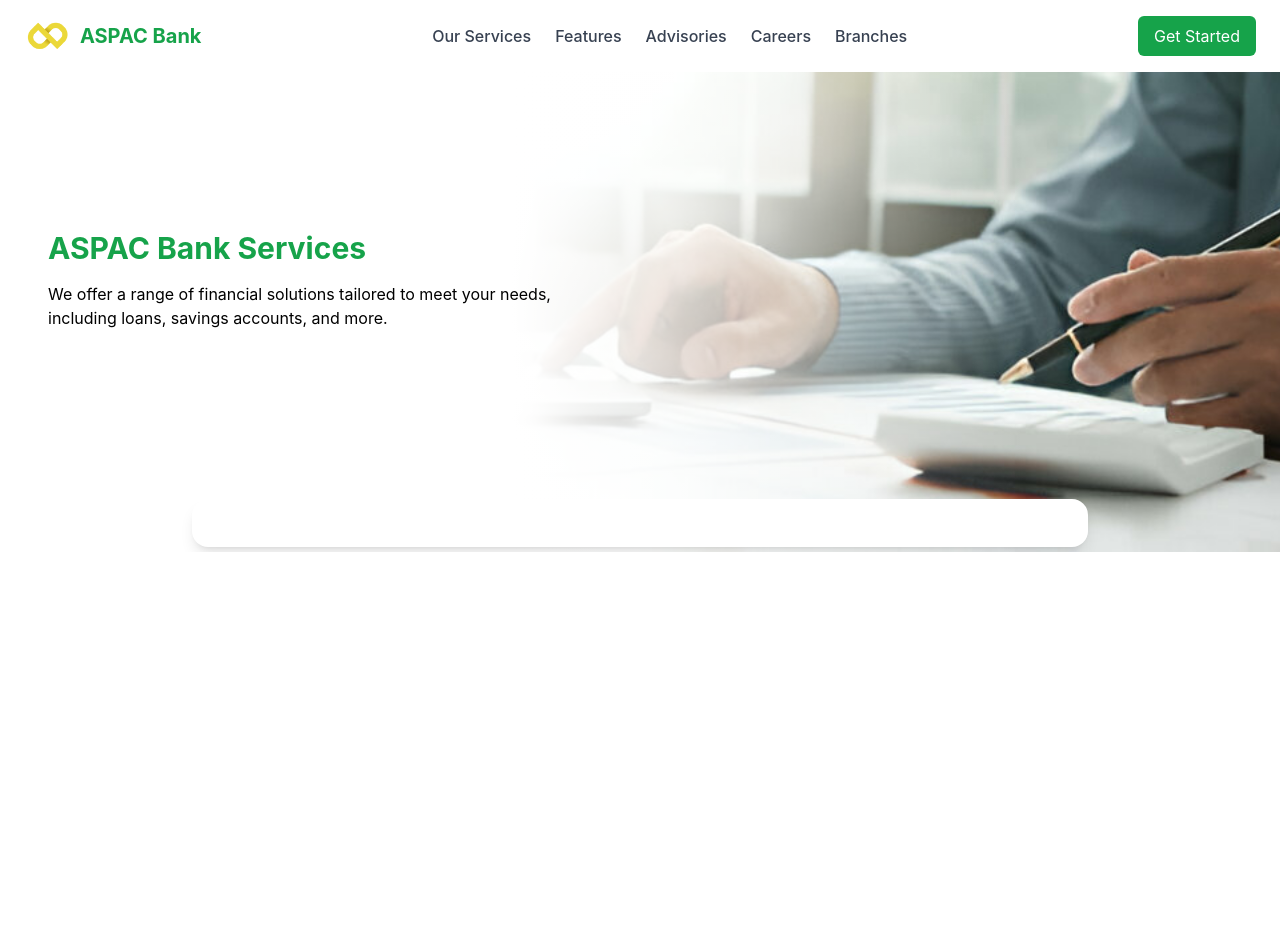
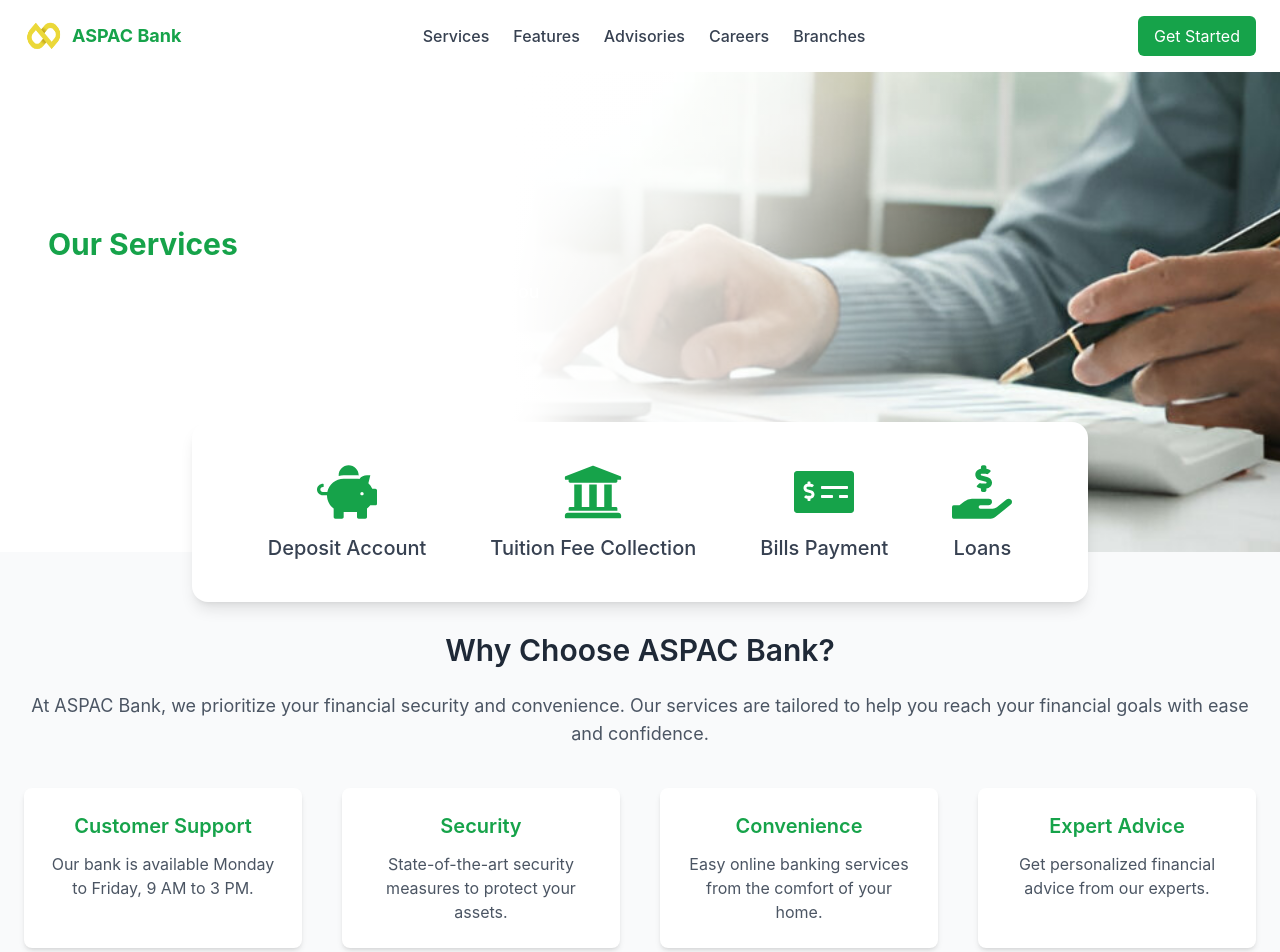
Before and after one commit to Christian-aspacbank/aspacbank, a React (Create React App) app: page /our-services in a window 1280 px wide. Shown: the top 952 px of the page. Before the commit the page ends 800 px from the top, so only its background shows below. Built offline with nearby package versions, Linux system fonts and the light colour scheme.

Commit message:
Updated website with new code

```diff
--- a/src/App.tsx
+++ b/src/App.tsx
@@ -7,6 +7,9 @@ import Features from "./Pages/Features";
 import Advisories from "./Pages/Advisories"; // Import the Advisories component
 import Careers from "./Pages/Careers";  // Import Careers page
 import Branches from "./Pages/Branches"; // Import Branches page
+import DepositAccount from "./Pages/DepositAccount"; // Import DepositAccount page
+import APDSLoanPage from './Pages/APDSLoanPage';  // Correct import path
+
 import "./index.css";
 
 const App: React.FC = () => {
@@ -21,7 +24,9 @@ const App: React.FC = () => {
           <Route path="/features" element={<Features />} />
           <Route path="/advisories" element={<Advisories />} />
           <Route path="/careers" element={<Careers />} />
-          <Route path="/branches" element={<Branches />} /> {/* Add the Branches route */}
+          <Route path="/branches" element={<Branches />} />
+          <Route path="/deposit-account" element={<DepositAccount />} /> {/* Add the DepositAccount route */}
+          <Route path="/apds-loan" element={<APDSLoanPage />} />
         </Routes>
       </div>
     </Router>
--- /dev/null
+++ b/src/Pages/APDSLoanPage.tsx
@@ -0,0 +1,48 @@
+import React from 'react';
+import { Link } from 'react-router-dom';
+
+const APDSLoanPage: React.FC = () => {
+  return (
+    <div className="w-full bg-gray-100 py-16 px-6 md:px-20">
+      <div className="max-w-5xl mx-auto bg-white shadow-xl rounded-lg overflow-hidden">
+        {/* Hero Section */}
+        <div className="w-full bg-gradient-to-r from-green-500 to-green-600 text-white text-center py-12 px-6">
+          <h2 className="text-4xl sm:text-5xl font-bold tracking-tight mb-4">
+            APDS Loan for Educators
+          </h2>
+          <p className="text-lg sm:text-xl opacity-80 mb-8">
+            The Automatic Payroll Deduction Scheme (APDS) Loan is designed specifically for hardworking teachers and school personnel. Fuel your educational mission with our flexible loan options.
+          </p>
+
+          {/* Apply Button */}
+          <Link
+            to="/apply-apds-loan"
+            className="bg-yellow-500 text-green-900 font-semibold py-3 px-8 rounded-full shadow-md transform transition duration-300 hover:scale-105 hover:bg-yellow-600 focus:ring-4 focus:ring-yellow-400"
+          >
+            Apply Now
+          </Link>
+        </div>
+
+        {/* Loan Details Section */}
+        <div className="px-6 py-8 sm:py-12">
+          <h3 className="text-2xl sm:text-3xl font-semibold text-gray-800 text-center mb-6">
+            Why Choose APDS Loan?
+          </h3>
+          <ul className="space-y-4 text-lg text-gray-700 sm:text-xl">
+            <li>🔹 Low interest rates exclusive to educators</li>
+            <li>🔹 Flexible payment terms up to 36 months</li>
+            <li>🔹 Quick and hassle-free loan approval process</li>
+            <li>🔹 Automatic salary deduction for easy payments</li>
+          </ul>
+        </div>
+
+        {/* Footer Section */}
+        <div className="bg-gray-200 py-6 text-center text-gray-600 text-sm sm:text-base">
+          <p>&copy; 2025 ASPAC Bank. All rights reserved.</p>
+        </div>
+      </div>
+    </div>
+  );
+};
+
+export default APDSLoanPage;
--- a/src/Pages/DepositAccount.tsx
+++ b/src/Pages/DepositAccount.tsx
@@ -4,9 +4,13 @@ import React from "react";
 const DepositAccount = () => {
   return (
     <div className="bg-gray-50 min-h-screen">
-      <div className="relative bg-green-600 text-white py-12">
+      <div
+  className="relative text-white py-12 bg-cover bg-center"
+  style={{ backgroundImage: 'url(/DepositAccount.jpg)' }}
+>
+
         <div className="container mx-auto text-center">
-          <h1 className="text-4xl font-bold mb-4">Deposit Account</h1>
+          <h1 className="text-4xl text-green-600  font-bold mb-4">Deposit Account</h1>
           <p className="text-lg max-w-2xl mx-auto">
             Secure, flexible, and tailored for your financial needs. Start saving today with ASPAC Bank's Deposit Account.
           </p>
@@ -15,8 +19,8 @@ const DepositAccount = () => {
 
       <div className="container mx-auto px-6 py-16">
         {/* Main Content */}
-        <div className="grid grid-cols-1 md:grid-cols-2 gap-12">
-          <div className="bg-white shadow-lg rounded-lg p-8">
+        <div className="grid grid-cols-1 md:grid-cols-2 gap-12" >
+          <div className="bg-white shadow-lg rounded-lg p-8" >
             <h2 className="text-3xl font-semibold text-green-600 mb-6">Why Choose Our Deposit Account?</h2>
             <p className="text-lg text-gray-700 mb-4">
               At ASPAC Bank, we provide a range of benefits with our Deposit Account to help you achieve your financial goals:
@@ -24,7 +28,6 @@ const DepositAccount = () => {
             <ul className="list-disc pl-6 text-gray-700">
               <li className="mb-2">Earn competitive interest rates on your balance.</li>
               <li className="mb-2">Free monthly account maintenance.</li>
-              <li className="mb-2">24/7 access to your account through online banking.</li>
               <li className="mb-2">Convenient mobile app for easy access and management.</li>
               <li className="mb-2">No minimum balance requirements.</li>
             </ul>
--- a/src/Pages/OurServices.tsx
+++ b/src/Pages/OurServices.tsx
@@ -1,6 +1,37 @@
 import React from "react";
 import { motion } from "framer-motion";
-import { FaHome, FaCar, FaCalculator, FaUsers } from "react-icons/fa";
+import { Link } from "react-router-dom"; // Import Link from react-router-dom
+import { FaPiggyBank, FaUniversity, FaMoneyCheckAlt, FaHandHoldingUsd } from "react-icons/fa";
+
+// Define the type for services, adding the `link` property
+interface Service {
+  title: string;
+  Icon: React.ComponentType<React.SVGProps<SVGSVGElement>>; // Correct type for react-icons components
+  link: string; // Add the link property here
+}
+
+const services: Service[] = [
+  {
+    title: "Deposit Account",
+    Icon: FaPiggyBank as React.ComponentType<React.SVGProps<SVGSVGElement>>, // Cast explicitly
+    link: "/deposit-account", // Add the link property for Deposit Account
+  },
+  {
+    title: "Tuition Fee Collection",
+    Icon: FaUniversity as React.ComponentType<React.SVGProps<SVGSVGElement>>, // Cast explicitly
+    link: "/tuition-fee-collection", // Example link for Tuition Fee Collection
+  },
+  {
+    title: "Bills Payment",
+    Icon: FaMoneyCheckAlt as React.ComponentType<React.SVGProps<SVGSVGElement>>, // Cast explicitly
+    link: "/bills-payment", // Example link for Bills Payment
+  },
+  {
+    title: "Loans",
+    Icon: FaHandHoldingUsd as React.ComponentType<React.SVGProps<SVGSVGElement>>, // Cast explicitly
+    link: "/loans", // Example link for Loans
+  },
+];
 
 const OurServices: React.FC = () => {
   return (
@@ -9,33 +40,64 @@ const OurServices: React.FC = () => {
       animate={{ opacity: 1 }}
       transition={{ duration: 1 }}
     >
-      {/* Floating Services Div Wrapper */}
       <div
         className="relative h-[60vh] w-full flex flex-col justify-center bg-cover bg-center pb-16 px-12 overflow-visible"
         style={{
           backgroundImage: `linear-gradient(to left, rgba(255, 255, 255, 0) 20%, rgba(255, 255, 255, 1) 60%), url('/servicesbanner.jpg')`,
           backgroundSize: "cover",
-          backgroundPosition: "45% center", // Moves the image further right
+          backgroundPosition: "45% center",
           backgroundRepeat: "no-repeat",
         }}
       >
-        {/* Left-Aligned Title & Description */}
-        <motion.div className="text-left max-w-lg">
-          <h1 className="text-3xl font-bold text-green-600 mb-4">
-            ASPAC Bank Services
-          </h1>
-          <p className="text-black">
-            We offer a range of financial solutions tailored to meet your needs, including loans, savings accounts, and more.
+        <motion.div className="text-left max-w-lg text-white">
+          <h1 className="text-3xl font-bold text-green-600 mb-4">Our Services</h1>
+          <p className="text-lg">
+            Explore the diverse range of services we offer to help you manage your finances effortlessly.
           </p>
         </motion.div>
 
-        {/* Centered Services Section (overlapping with image) */}
-        <div
-          className="absolute bottom-[5px] left-1/2 transform -translate-x-1/2 bg-white shadow-lg rounded-2xl p-6 px-10 w-[80%] max-w-4xl flex justify-center gap-10 items-center z-20"
-        >
+        {/* Services Cards */}
+        <div className="absolute bottom-[-50px] left-1/2 transform -translate-x-1/2 bg-white shadow-lg rounded-2xl p-8 w-[80%] max-w-4xl flex justify-center gap-16 items-center z-20 h-[180px]">
+          {services.map(({ title, Icon, link }, index) => (
+            <Link key={index} to={link} className="flex flex-col items-center text-center">
+              <Icon className="text-green-600 text-6xl mb-3 transition-transform transform hover:scale-110 duration-300" />
+              <p className="text-xl font-medium text-gray-700">{title}</p>
+            </Link>
+          ))}
         </div>
+      </div>
 
+      {/* More content sections */}
+      <div className="py-20 bg-gray-50">
+        <div className="max-w-7xl mx-auto px-6 text-center">
+          <h2 className="text-3xl font-semibold text-gray-800 mb-6">Why Choose ASPAC Bank?</h2>
+          <p className="text-lg text-gray-600 mb-10">
+            At ASPAC Bank, we prioritize your financial security and convenience. Our services are tailored
+            to help you reach your financial goals with ease and confidence.
+          </p>
 
+          <div className="grid grid-cols-1 md:grid-cols-2 lg:grid-cols-4 gap-10">
+  <div className="bg-white p-6 rounded-lg shadow-md">
+    <h3 className="text-xl font-semibold text-green-600 mb-3">Customer Support</h3>
+    <p className="text-gray-600">
+      Our bank is available Monday to Friday, 9 AM to 3 PM.
+    </p>
+  </div>
+
+            <div className="bg-white p-6 rounded-lg shadow-md">
+              <h3 className="text-xl font-semibold text-green-600 mb-3">Security</h3>
+              <p className="text-gray-600">State-of-the-art security measures to protect your assets.</p>
+            </div>
+            <div className="bg-white p-6 rounded-lg shadow-md">
+              <h3 className="text-xl font-semibold text-green-600 mb-3">Convenience</h3>
+              <p className="text-gray-600">Easy online banking services from the comfort of your home.</p>
+            </div>
+            <div className="bg-white p-6 rounded-lg shadow-md">
+              <h3 className="text-xl font-semibold text-green-600 mb-3">Expert Advice</h3>
+              <p className="text-gray-600">Get personalized financial advice from our experts.</p>
+            </div>
+          </div>
+        </div>
       </div>
     </motion.div>
   );
--- a/src/components/Navbar.tsx
+++ b/src/components/Navbar.tsx
@@ -1,5 +1,5 @@
 import React, { useState } from "react";
-import { Link } from "react-router-dom"; // Import Link for navigation
+import { Link } from "react-router-dom";
 
 const Navbar: React.FC = () => {
   const [isOpen, setIsOpen] = useState(false);
@@ -7,46 +7,50 @@ const Navbar: React.FC = () => {
   return (
     <nav className="bg-white py-4 px-6 flex justify-between items-center relative">
       {/* Logo - Wrapped in Link */}
-      <Link to="/" className="text-green-600 text-xl font-bold flex items-center">
-        <img src="/Aspac_logo-03.png" alt="ASPAC Bank Logo" className="w-15 h-8 mr-2" />
-        ASPAC Bank
+      <Link to="/" className="text-green-600 text-xl font-bold flex items-center space-x-2 flex-nowrap">
+        <img src="/Aspac_logo-03.png" alt="ASPAC Bank Logo" className="w-10 h-8" />
+        <span className="text-lg hidden sm:block min-w-max">ASPAC Bank</span>
       </Link>
 
       {/* Menu Items */}
-      <ul
-        className={`md:flex space-x-6 text-gray-700 font-medium absolute md:relative top-full left-0 w-full md:w-auto bg-white md:bg-transparent shadow-md md:shadow-none md:flex-row flex-col items-center md:items-start p-4 md:p-0 ${isOpen ? "flex" : "hidden"}`}
+      <div
+        className={`${
+          isOpen ? "flex" : "hidden"
+        } md:flex flex-col md:flex-row md:static absolute top-full left-0 w-full bg-white md:bg-transparent shadow-md md:shadow-none z-50 md:z-auto p-4 md:p-0 md:space-x-6 text-gray-700 font-medium items-center md:items-start justify-center md:justify-start`}
       >
-        <li className="hover:text-green-600 cursor-pointer py-2 md:py-0">
-          <Link to="/our-services">Our Services</Link>
+        <ul className="flex flex-col md:flex-row items-center justify-center w-full space-y-4 md:space-y-0 md:space-x-6 text-center">
+          <li className="hover:text-green-600 cursor-pointer">
+            <Link to="/our-services">Services</Link>
           </li>
-        <li className="hover:text-green-600 cursor-pointer py-2 md:py-0">
+          <li className="hover:text-green-600 cursor-pointer">
             <Link to="/features">Features</Link>
           </li>
-        <li className="hover:text-green-600 cursor-pointer py-2 md:py-0">
-          <Link to="/advisories">Advisories</Link> {/* Added Link for Advisories */}
+          <li className="hover:text-green-600 cursor-pointer">
+            <Link to="/advisories">Advisories</Link>
           </li>
-        <li className="hover:text-green-600 cursor-pointer py-2 md:py-0">
+          <li className="hover:text-green-600 cursor-pointer">
             <Link to="/careers">Careers</Link>
           </li>
-        <li className="hover:text-green-600 cursor-pointer py-2 md:py-0">
-          <Link to="/branches">Branches</Link> {/* Added Link for Branches */}
+          <li className="hover:text-green-600 cursor-pointer">
+            <Link to="/branches">Branches</Link>
           </li>
-        <li className="md:hidden py-2">
-          <button className="px-4 py-2 bg-green-600 text-white rounded-md hover:bg-green-700 w-full">
+          <li className="md:hidden w-full flex justify-center">
+            <button className="px-4 py-2 bg-green-600 text-white rounded-md hover:bg-green-700 w-auto whitespace-nowrap">
               Get Started
             </button>
           </li>
         </ul>
+      </div>
 
       {/* Buttons */}
       <div className="hidden md:flex space-x-4">
-        <button className="px-4 py-2 bg-green-600 text-white rounded-md hover:bg-green-700">
+        <button className="px-4 py-2 bg-green-600 text-white rounded-md hover:bg-green-700 whitespace-nowrap">
           Get Started
         </button>
       </div>
 
       {/* Mobile Menu Button */}
-      <button onClick={() => setIsOpen(!isOpen)} className="md:hidden text-gray-700 text-2xl">
+      <button onClick={() => setIsOpen(!isOpen)} className="md:hidden text-gray-700 text-2xl z-50">
         {isOpen ? "✖" : "☰"}
       </button>
     </nav>
```
Also changed, not shown: src/Pages/Branches.tsx (+12 -11 lines), src/WelcomePage.tsx (+13 -36 lines), public/DepositAccount.jpg (added). Lines whose indentation alone changed are shown as unchanged.
